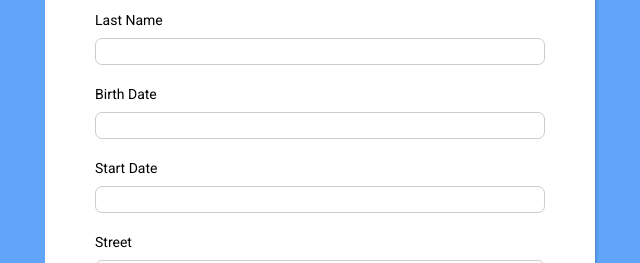
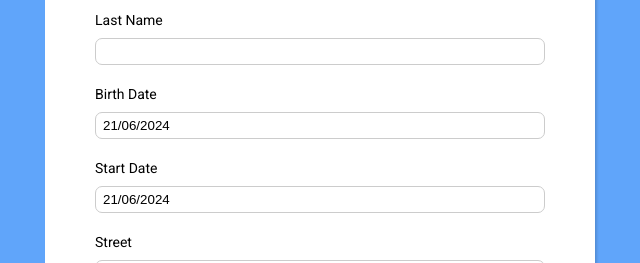
Before and after one commit to pyko7/HRNet, a React (Vite) app: page / in a window 1280 px wide. Shown: the part 235-498 px from the top of the page, without its empty margins (320-960 px from the left). Built offline with nearby package versions, Linux system fonts and the light colour scheme.

Commit message:
chore: add datepicker

```diff
--- a/package.json
+++ b/package.json
@@ -12,6 +12,7 @@
   "dependencies": {
     "@reduxjs/toolkit": "^2.2.5",
     "react": "^18.3.1",
+    "react-datepicker": "^7.3.0",
     "react-dom": "^18.3.1",
     "react-redux": "^9.1.2",
     "react-router-dom": "^6.23.1"
--- /dev/null
+++ b/src/components/datePicker/DatePicker.css
@@ -0,0 +1,14 @@
+.datepicker-container {
+  width: 100%;
+  display: flex;
+  flex-direction: column;
+  gap: 0.5rem;
+}
+
+.popper {
+  display: none;
+}
+
+.react-datepicker__triangle {
+  left: 1.5rem !important;
+}
--- /dev/null
+++ b/src/components/datePicker/DatePicker.jsx
@@ -0,0 +1,47 @@
+import { useState } from "react";
+import DatePicker from "react-datepicker";
+import ForwardedTextField from "./ForwardedTextField";
+import "react-datepicker/dist/react-datepicker.css";
+import "./DatePicker.css";
+
+/**
+ * CustomDatePicker component with its associated label.
+ *
+ * @param {string} id - The input's id.
+ * @param {string} label - The input's label.
+ * @returns {React.FC}
+ */
+const CustomDatePicker = ({ id, label }) => {
+  const [date, setDate] = useState(new Date());
+
+  const handleSelect = (date) => {
+    setDate(date);
+  };
+
+  const handleChange = (date) => {
+    setDate(date);
+  };
+
+  return (
+    <div className="datepicker-container">
+      <DatePicker
+        selected={date}
+        onSelect={handleSelect}
+        onChange={handleChange}
+        dateFormat="dd/MM/yyyy"
+        calendarStartDay={1}
+        popperPlacement="bottom-start"
+        customInput={
+          <ForwardedTextField
+            id={id}
+            label={label}
+            readOnly
+            value={date.toLocaleDateString()}
+          />
+        }
+      />
+    </div>
+  );
+};
+
+export default CustomDatePicker;
--- /dev/null
+++ b/src/components/datePicker/ForwardedTextField.jsx
@@ -0,0 +1,17 @@
+import { forwardRef } from "react";
+import TextField from "../textField/TextField";
+
+/**
+ * ForwardedTextField component that forwards its ref to the TextField component.
+ *
+ * @param {Object} props - The component props.
+ * @param {React.Ref} ref - The ref to be forwarded to the TextField component.
+ * @returns {React.FC}
+ */
+const ForwardedTextField = forwardRef((props, ref) => (
+  <TextField {...props} forwardedRef={ref} />
+));
+
+ForwardedTextField.displayName = "ForwardedTextField";
+
+export default ForwardedTextField;
--- a/src/components/form/Form.jsx
+++ b/src/components/form/Form.jsx
@@ -7,6 +7,7 @@ import Modal from "../modal/Modal";
 import { departments, states } from "../../utils/utils";
 import "./Form.css";
 import "../textField/TextField.css";
+import CustomDatePicker from "../datePicker/DatePicker";
 
 /**
  * @description Create employee form component
@@ -15,27 +16,26 @@ import "../textField/TextField.css";
 const Form = () => {
   const [visible, setVisible] = useState(false);
   const statesName = states.map((state) => state.name);
+
   const handleClick = (e) => {
     e.preventDefault();
     setVisible(true);
-    console.log("Hello");
   };
   const handleClose = () => {
     setVisible(false);
   };
+
   return (
     <>
       <form className="form">
-        <TextField type="text" id="first-name" label="First Name" />
-        <TextField type="text" id="last-name" label="Last Name" />
+        <TextField id="first-name" label="First Name" />
+        <TextField id="last-name" label="Last Name" />
 
-        {/* DATE PICKER */}
-        <TextField type="text" id="date-of-birth" label="Birth Date" />
-        <TextField type="text" id="start-date" label="Start Date" />
-        {/* ////// */}
+        <CustomDatePicker id="date-of-birth" label="Birth Date" />
+        <CustomDatePicker id="start-date" label="Start Date" />
 
-        <TextField type="text" id="street" label="Street" />
-        <TextField type="text" id="city" label="City" />
+        <TextField id="street" label="Street" />
+        <TextField id="city" label="City" />
 
         <div className="textfield-label-container">
           <label className="label" htmlFor="State">
--- a/src/components/textField/TextField.jsx
+++ b/src/components/textField/TextField.jsx
@@ -1,13 +1,35 @@
 import "./TextField.css";
 
 /**
- * @description Input component with it associated label
- * @param {string} id Input's id
- * @param {string} type Input's type
- * @param {string} label Input's label
- * @returns
+ * Input component with its associated label.
+ *
+ * @param {string} id - The input's id.
+ * @param {string} [type="text"] - The input's type.
+ * @param {string} label - The input's label.
+ * @param {string} value - The input's value.
+ * @param {boolean} [readOnly=false] - If true, sets the input to read-only.
+ * @param {function} [onChange] - Callback function to handle input change.
+ * @param {React.Ref} [forwardedRef] - Ref forwarded to the input element.
+ * @param {function} [onClick] - Callback function to handle input click.
+ * @param {function} [onFocus] - Callback function to handle input focus.
+ * @returns {React.FC}
  */
-const TextField = ({ id, type, label }) => {
+const TextField = ({
+  id,
+  type = "text",
+  label,
+  value,
+  readOnly = false,
+  onChange,
+  forwardedRef,
+  onClick,
+  onFocus,
+}) => {
+  const handleChange = (event) => {
+    if (onChange) {
+      onChange(event.target.value);
+    }
+  };
   return (
     <div className="textfield-label-container">
       {label && (
@@ -15,7 +37,17 @@ const TextField = ({ id, type, label }) => {
           {label}
         </label>
       )}
-      <input type={type} id={id} className={"textfield"} />
+      <input
+        ref={forwardedRef}
+        type={type}
+        id={id}
+        className="textfield"
+        value={value}
+        readOnly={readOnly}
+        onChange={handleChange}
+        onClick={onClick}
+        onFocus={onFocus}
+      />
     </div>
   );
 };
```
Also changed, not shown: 1 other file (tests, documents, lock files or other folders).
